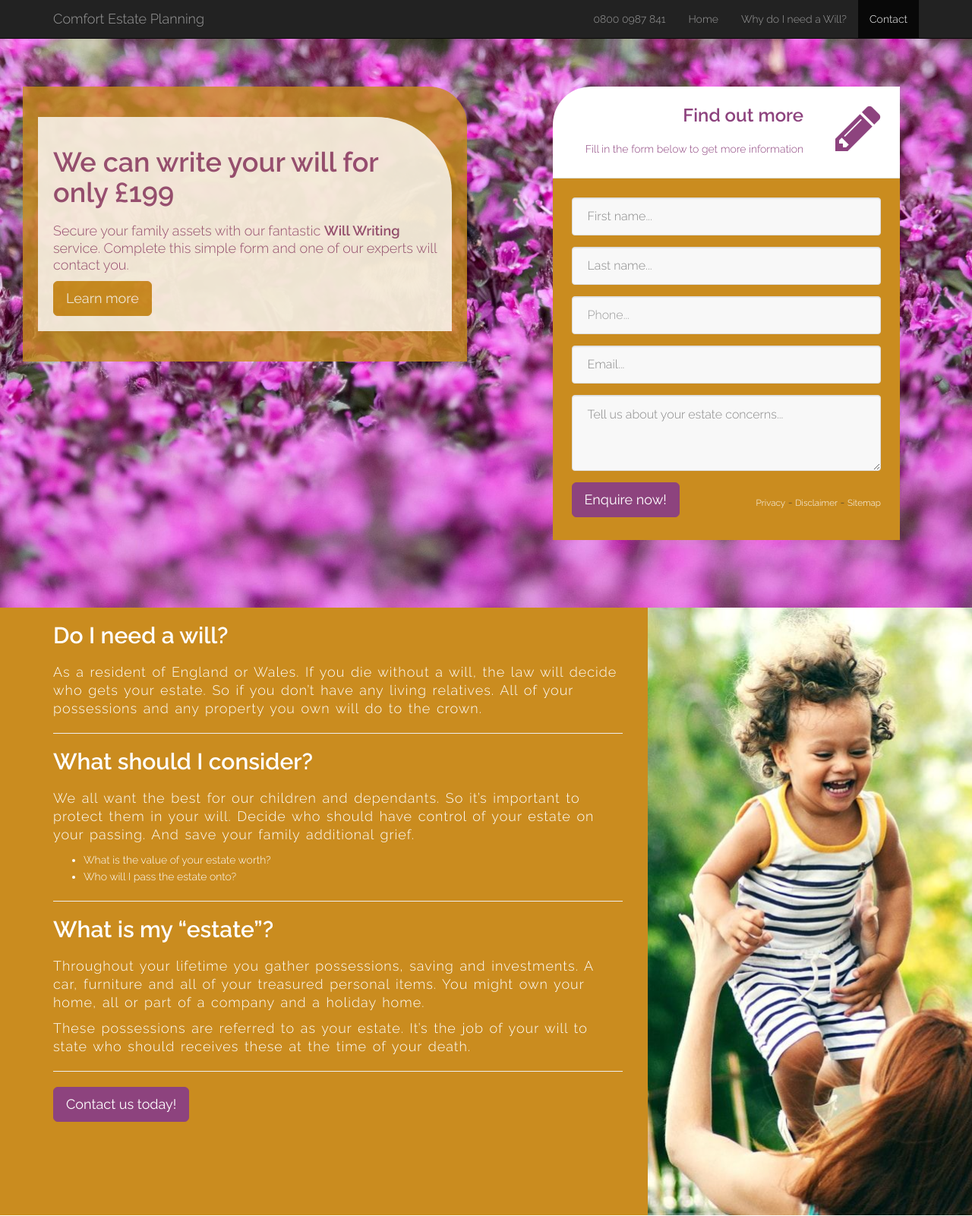
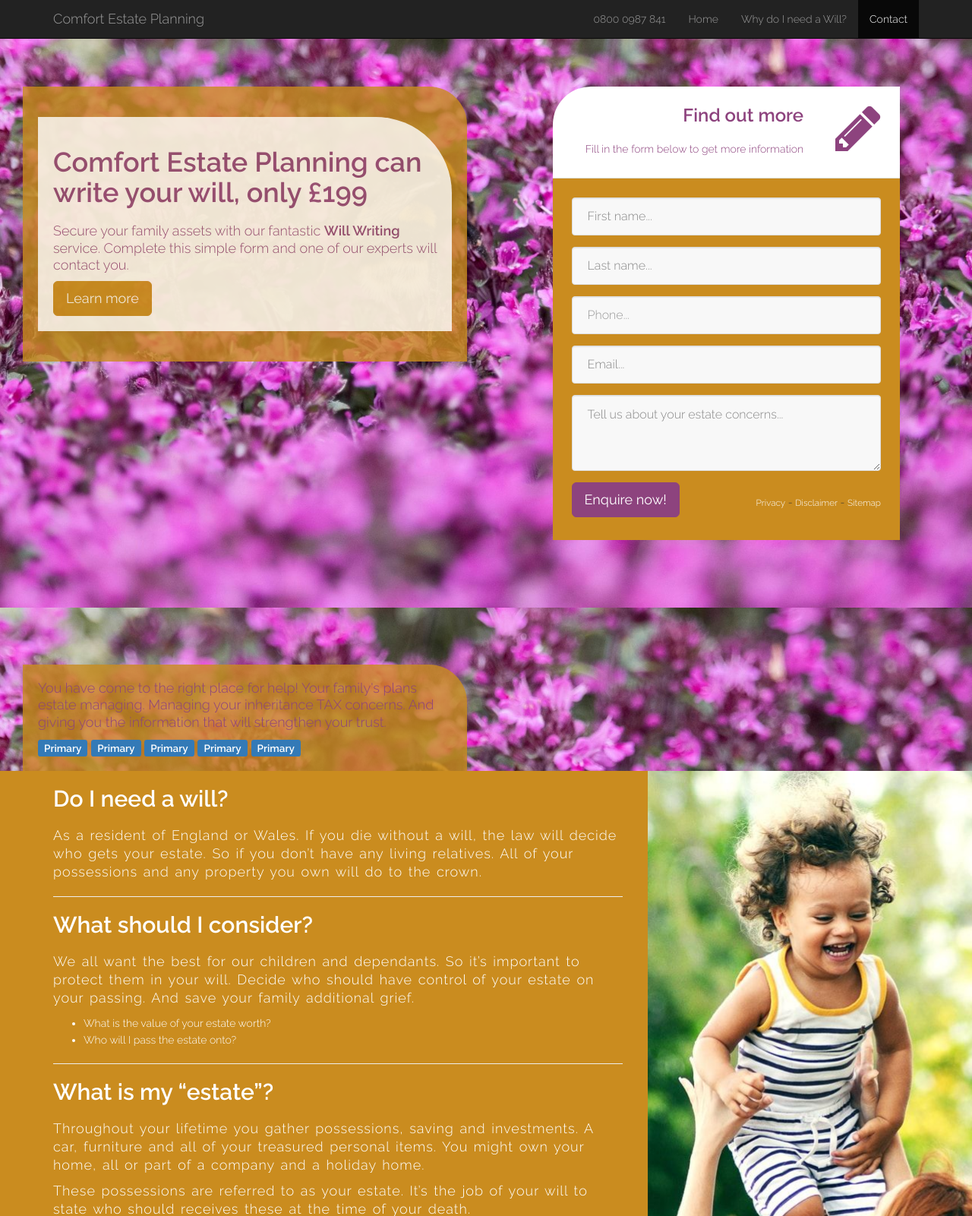
Before and after one commit to Showcase-Joz/Comfort-Wills, a PHP site: page / in a window 1280 px wide. Shown: the top 1601 px of the page at 76% size. Run offline with PHP 8.4, Linux system fonts and the light colour scheme; data that the repository does not hold is empty; some libraries are stand-ins or nearby versions.

Commit message:
updates to layout of above the fold

```diff
--- a/index.php
+++ b/index.php
@@ -253,7 +253,7 @@ if ( $_SERVER['REQUEST_METHOD'] == 'POST' )
       <div class="row">
         <div class="col-xs-12 col-md-6 text wow fadeInLeft">
           <div class="text-inner">
-            <h1>We can write your will for only <strong>£199</strong></h1>
+            <h1>Comfort Estate Planning can write your will, only <strong>£199</strong></h1>
             <div class="description wow flipInX">
               <p>
                 Secure your family assets with our fantastic <strong>Will Writing</strong> service. Complete this simple form and one of our experts will contact you.
@@ -303,6 +303,20 @@ if ( $_SERVER['REQUEST_METHOD'] == 'POST' )
                 <a href="sitemap.html">Sitemap</a>
               </div>
             </form>
+          </div>
+        </div>
+      </div>
+      <div class="row">
+        <div class="col-xs-12 col-md-6 text wow fadeInLeft" data-wow-delay="1500">
+          <div class="text-inner-notice">
+            <p>You have come to the right place for help! Your family's plans estate managing. Managing your inheritance TAX concerns. And giving you the information that will strengthen your trust.</p>
+            <div class="top-big-link wow fadeInUp">
+              <span class="label label-primary">Primary</span>
+              <span class="label label-primary">Primary</span>
+              <span class="label label-primary">Primary</span>
+              <span class="label label-primary">Primary</span>
+              <span class="label label-primary">Primary</span>
+            </div>
           </div>
         </div>
       </div>
```
Also changed, not shown: css/style.css (+12 -2 lines).
